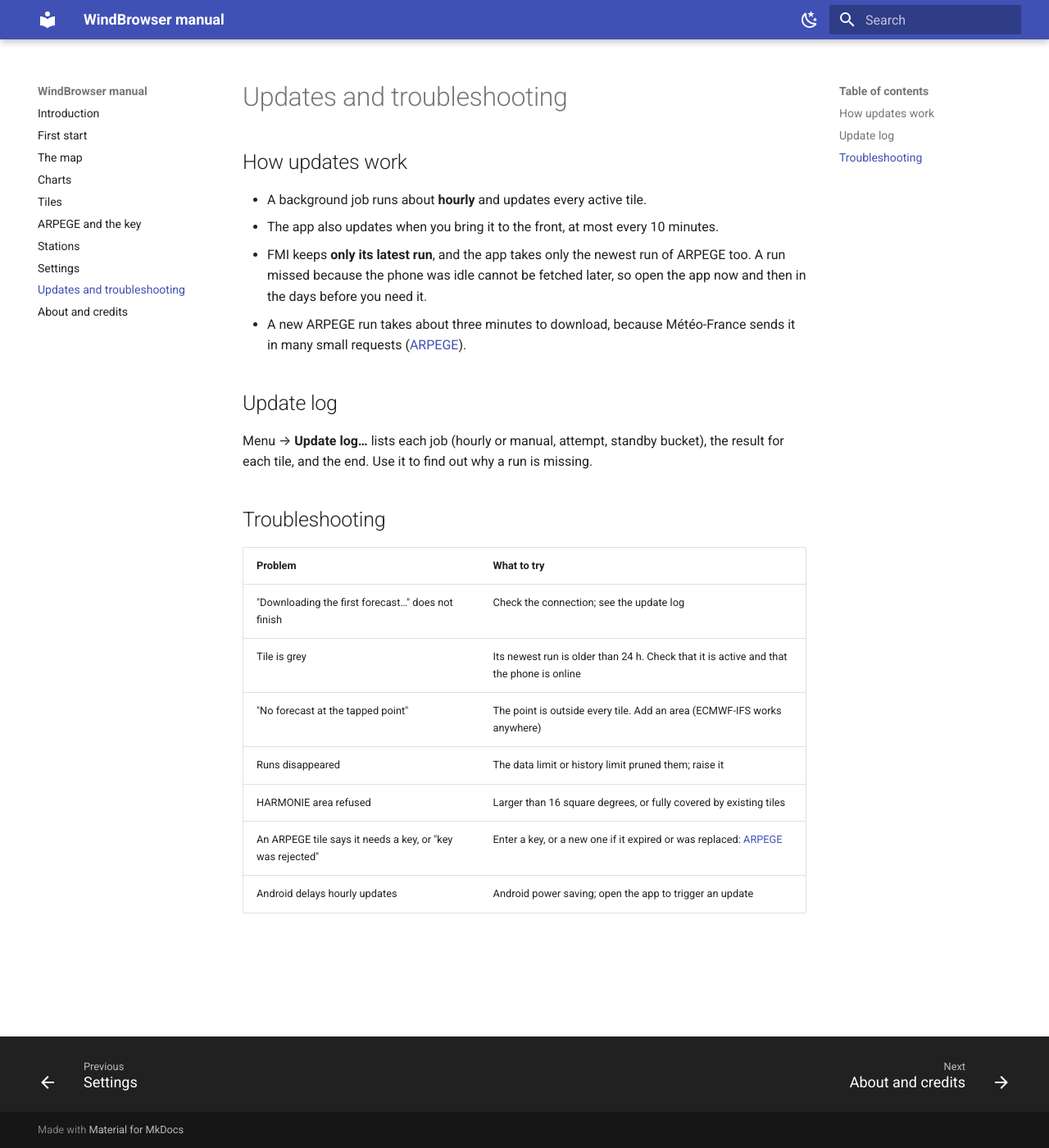
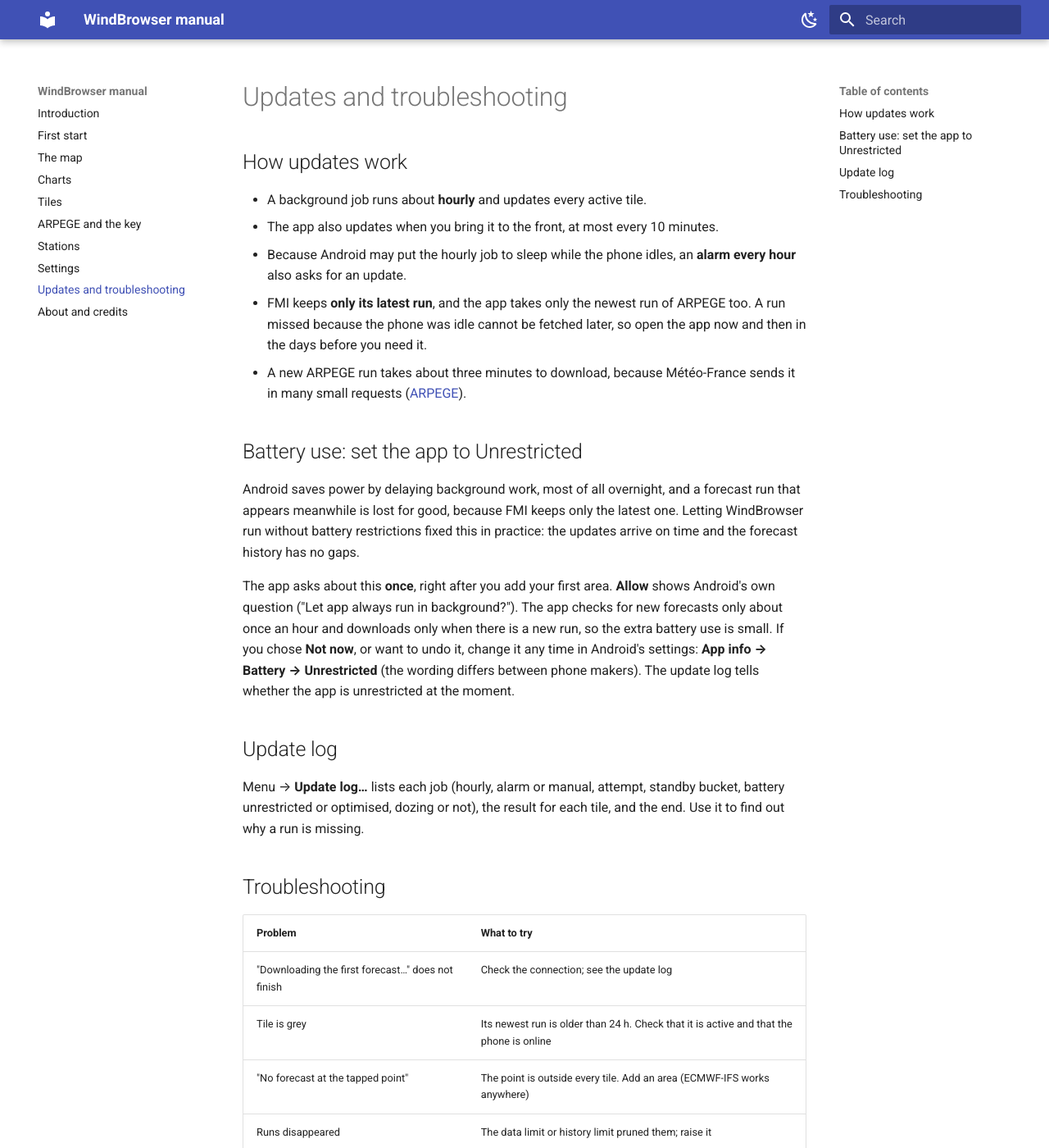
Before and after one commit to pclusius/windbrowser-docs, an MkDocs documentation site: the page built from docs/updates.md, in a window 1280 px wide and 1400 px high. Shown: the whole window at 82% size. Built offline with MkDocs 1.6.1 and Material for MkDocs 9.7.7, drawn with Linux system fonts in a browser that asks for light colours; some of the changed text lies outside the part shown.

Commit message:
Manual: battery use, hourly alarm, new screenshots, version 0.9.73-b
Co-Authored-By: Claude Sonnet 5.5 <noreply@anthropic.com>

```diff
--- a/docs/updates.md
+++ b/docs/updates.md
@@ -4,12 +4,19 @@
 
 - A background job runs about **hourly** and updates every active tile.
 - The app also updates when you bring it to the front, at most every 10 minutes.
+- Because Android may put the hourly job to sleep while the phone idles, an **alarm every hour** also asks for an update.
 - FMI keeps **only its latest run**, and the app takes only the newest run of ARPEGE too. A run missed because the phone was idle cannot be fetched later, so open the app now and then in the days before you need it.
 - A new ARPEGE run takes about three minutes to download, because Météo-France sends it in many small requests ([ARPEGE](arpege.md)).
 
+## Battery use: set the app to Unrestricted
+
+Android saves power by delaying background work, most of all overnight, and a forecast run that appears meanwhile is lost for good, because FMI keeps only the latest one. Letting WindBrowser run without battery restrictions fixed this in practice: the updates arrive on time and the forecast history has no gaps.
+
+The app asks about this **once**, right after you add your first area. **Allow** shows Android's own question ("Let app always run in background?"). The app checks for new forecasts only about once an hour and downloads only when there is a new run, so the extra battery use is small. If you chose **Not now**, or want to undo it, change it any time in Android's settings: **App info → Battery → Unrestricted** (the wording differs between phone makers). The update log tells whether the app is unrestricted at the moment.
+
 ## Update log
 
-Menu → **Update log…** lists each job (hourly or manual, attempt, standby bucket), the result for each tile, and the end. Use it to find out why a run is missing.
+Menu → **Update log…** lists each job (hourly, alarm or manual, attempt, standby bucket, battery unrestricted or optimised, dozing or not), the result for each tile, and the end. Use it to find out why a run is missing.
 
 ## Troubleshooting
 
@@ -21,4 +28,4 @@ Menu → **Update log…** lists each job (hourly or manual, attempt, standby bu
 | Runs disappeared | The data limit or history limit pruned them; raise it |
 | HARMONIE area refused | Larger than 16 square degrees, or fully covered by existing tiles |
 | An ARPEGE tile says it needs a key, or "key was rejected" | Enter a key, or a new one if it expired or was replaced: [ARPEGE](arpege.md) |
-| Android delays hourly updates | Android power saving; open the app to trigger an update |
+| Android delays updates, or runs are missing overnight | Set the app's battery use to Unrestricted (see above); opening the app also triggers an update |
```
Also changed, not shown: docs/first-start.md (+1 -0 lines), docs/index.md (+1 -1 lines), docs/img/charts.png, docs/img/menu.png, docs/img/tiles.png, 1 other file.
